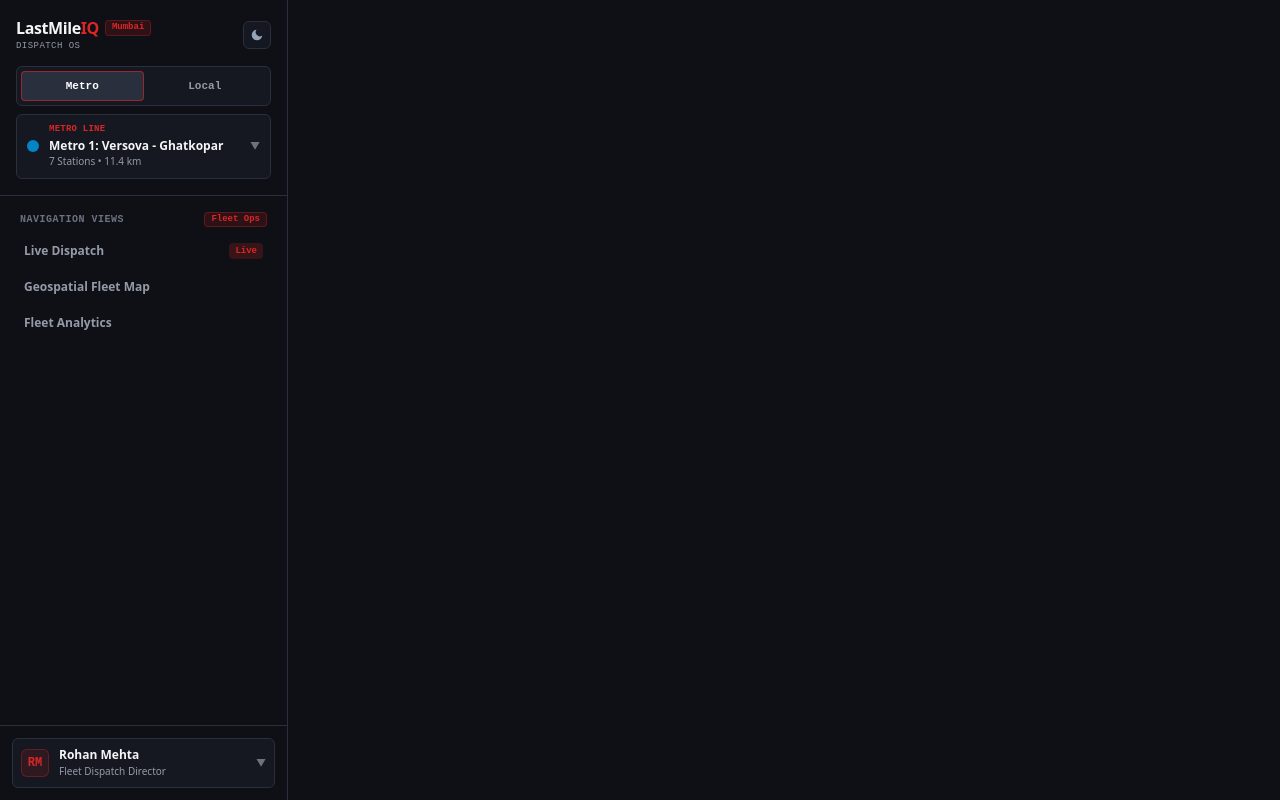
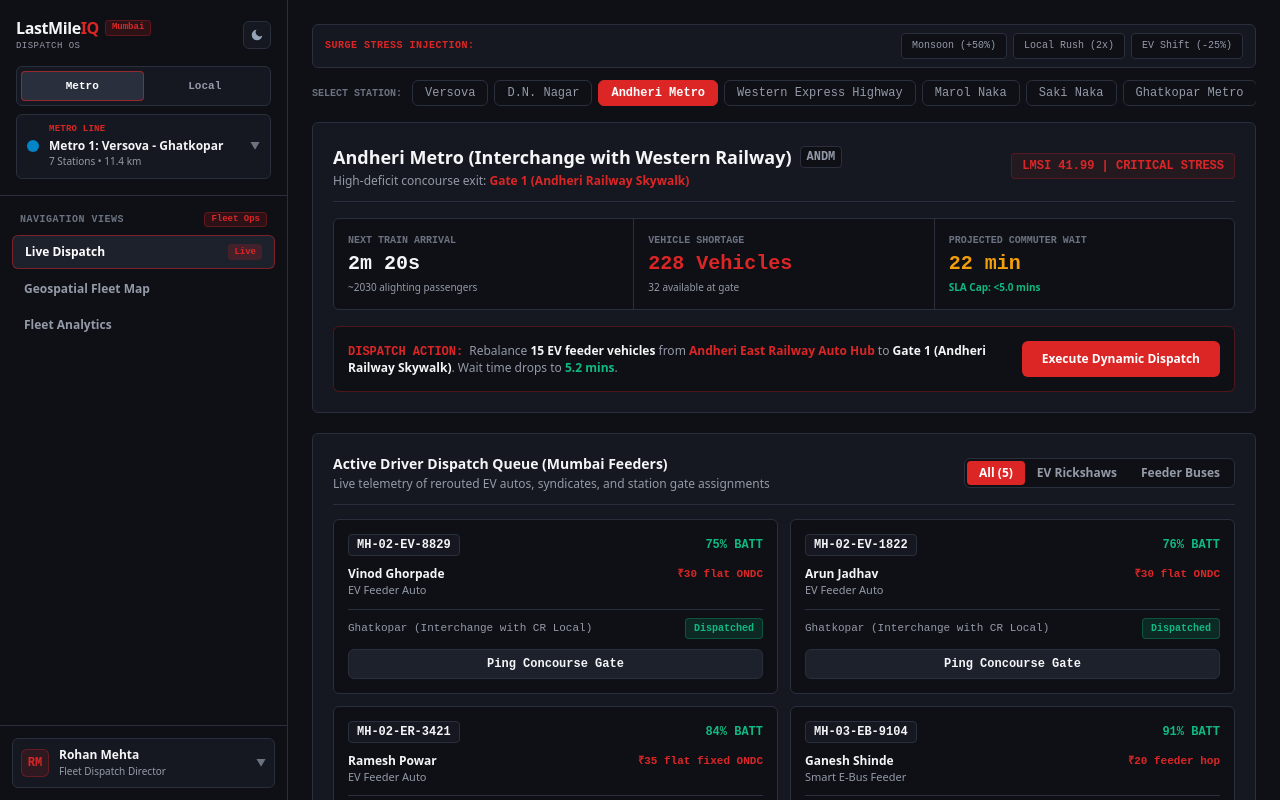
Before and after one commit to Ayush-web28/LastMileIQ, a React (Vite) app: page / in a window 1280 px wide. Built offline with nearby package versions, Linux system fonts and the light colour scheme.

Commit message:
fix: initialize activeView state in DashboardLayout to restore main view rendering

```diff
--- a/src/App.jsx
+++ b/src/App.jsx
@@ -1,4 +1,4 @@
-import React, { useEffect } from 'react';
+import React, { useState, useEffect } from 'react';
 import { SimulationProvider, useSimulation } from './context/SimulationContext';
 import CommandCenterMap from './components/CommandCenterMap';
 import PredictiveDispatchPanel from './components/PredictiveDispatchPanel';
@@ -14,15 +14,18 @@ import { CORRIDORS } from './data/corridors';
 function DashboardLayout() {
   const {
     theme,
-    activeView,
-    setActiveView,
-    isCollapsed,
-    setIsCollapsed,
     activeToast,
     activeAccountRole,
   } = useSimulation();
 
-  // Role-based view protection
+  // Tab View Switcher (Controlled exclusively via Sidebar Navigation)
+  // Default based on active persona role
+  const [activeView, setActiveView] = useState(
+    activeAccountRole === 'planner' ? 'planner' : 'dispatch'
+  );
+  const [isCollapsed, setIsCollapsed] = useState(false);
+
+  // Auto-sync view when account role changes
   useEffect(() => {
     if (activeAccountRole === 'fleet') {
       if (activeView === 'planner' || activeView === 'policy') {
@@ -82,7 +85,7 @@ function DashboardLayout() {
         {/* Main Tab Canvas */}
         <main className="flex-1 overflow-hidden flex flex-col min-h-0">
 
-          {/* Tab: Live Dispatch */}
+          {/* Tab: Live Dispatch (Fleet Operator) */}
           {activeView === 'dispatch' && (
             <div className="flex-1 overflow-y-auto p-4 sm:p-6 space-y-5 scrollbar-thin animate-fade-in">
               <PredictiveDispatchPanel />
@@ -97,7 +100,7 @@ function DashboardLayout() {
             </div>
           )}
 
-          {/* Tab: Fleet Analytics */}
+          {/* Tab: Fleet Analytics (Fleet Operator) */}
           {activeView === 'analytics' && (
             <div className="flex-1 overflow-y-auto p-4 sm:p-6 space-y-5 scrollbar-thin animate-fade-in">
               <DashboardMetrics />
@@ -105,14 +108,14 @@ function DashboardLayout() {
             </div>
           )}
 
-          {/* Tab: Municipal Planning */}
+          {/* Tab: Municipal Planning (Transit Planner) */}
           {activeView === 'planner' && (
             <div className="flex-1 overflow-y-auto p-4 sm:p-6 space-y-5 scrollbar-thin animate-fade-in">
               <CityPlannerView />
             </div>
           )}
 
-          {/* Tab: Feeder Curb Policy */}
+          {/* Tab: Feeder Curb Policy (Transit Planner) */}
           {activeView === 'policy' && (
             <div className="flex-1 overflow-y-auto p-4 sm:p-6 space-y-5 scrollbar-thin animate-fade-in">
               <TransitPolicyView />
```
